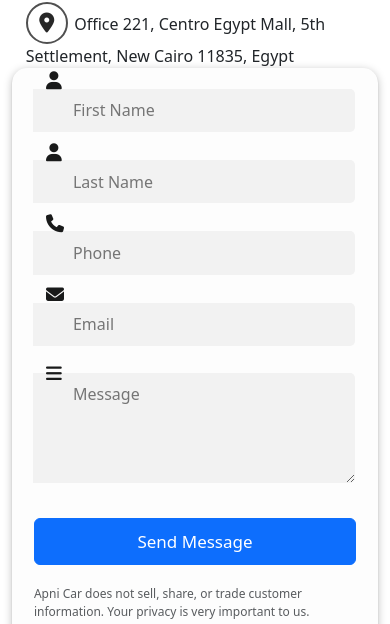
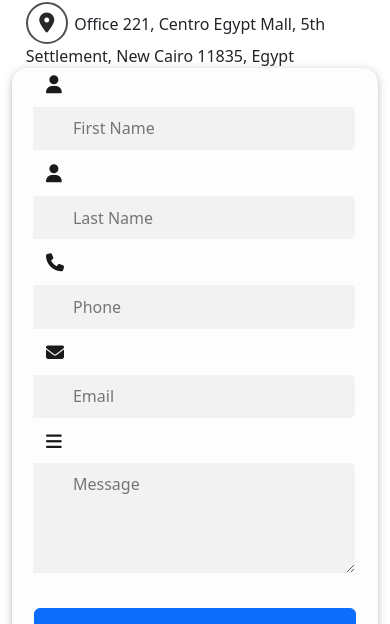
Before and after one commit to moazkandeel/Klickit, a React (Create React App) app: page /Klickit/contact in a window 390 px wide. Shown: the part 690-1314 px from the top of the page. Built offline with nearby package versions, Linux system fonts and the light colour scheme.

Commit message:
Vertically center contact form icons via flexbox

```diff
--- a/src/Component/Contact/contactstyle.css
+++ b/src/Component/Contact/contactstyle.css
@@ -436,17 +436,21 @@ textarea:focus {
     .form i {
         font-size: 18px;
     }
-    .pos {
-        margin-top: 0;
-        margin-left: 12px;
-        top: 50%;
-        transform: translateY(-50%);
+    .input-group {
+        display: flex;
+        align-items: center;
     }
-    .pos-1 {
-        margin-top: 0;
-        margin-left: 12px;
-        top: 24px;
+    .input-group i {
+        position: static;
         transform: none;
+        margin: 0 0 0 12px;
+        width: 18px;
+        flex: 0 0 18px;
+        z-index: 1;
+    }
+    .input-group input,
+    .input-group textarea {
+        margin-left: -30px;
     }
     textarea {
         height: 110px;
```
